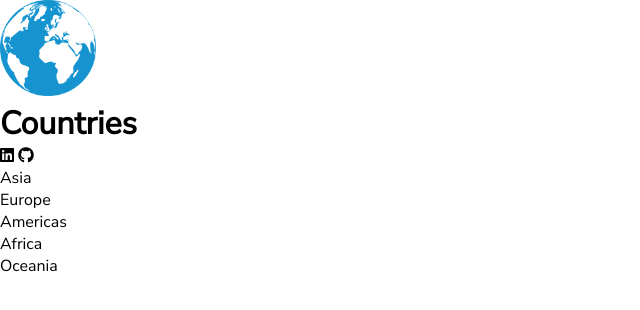
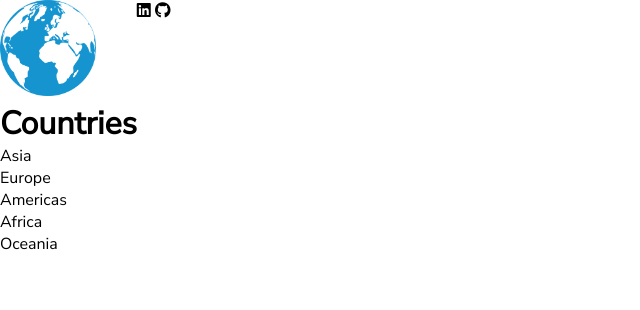
Before and after one commit to khashayaryaghma/Friends-Vanilla, a plain HTML site: page index.html in a window 1280 px wide. Shown: the whole page, without its empty margins (0-640 px from the left). Drawn offline with Linux system fonts and the light colour scheme.

Commit message:
Update index.css

```diff
--- a/index.css
+++ b/index.css
@@ -1,5 +1,4 @@
 @import url('https://fonts.googleapis.com/css2?family=Nunito+Sans&display=swap');
-
 *{
     margin: 0;
     padding: 0;
@@ -9,3 +8,6 @@
 .logo{
     width: 6rem;
 }
+.headercontainer{
+    display: flex;
+}
```
